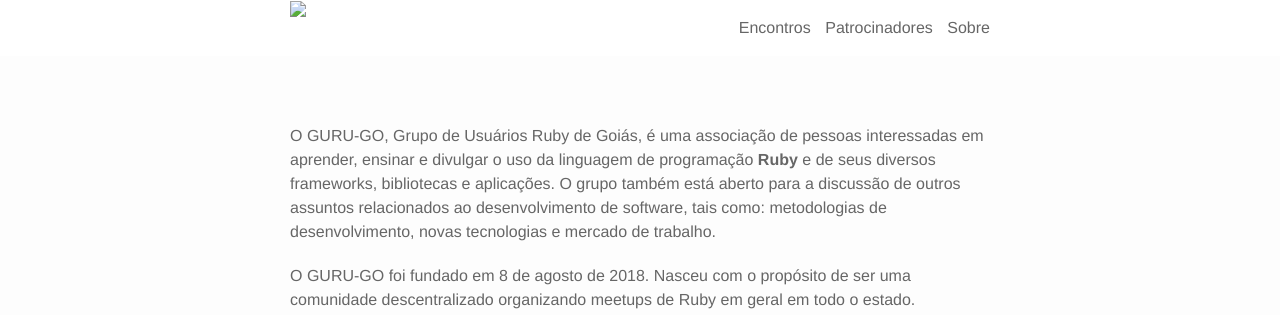
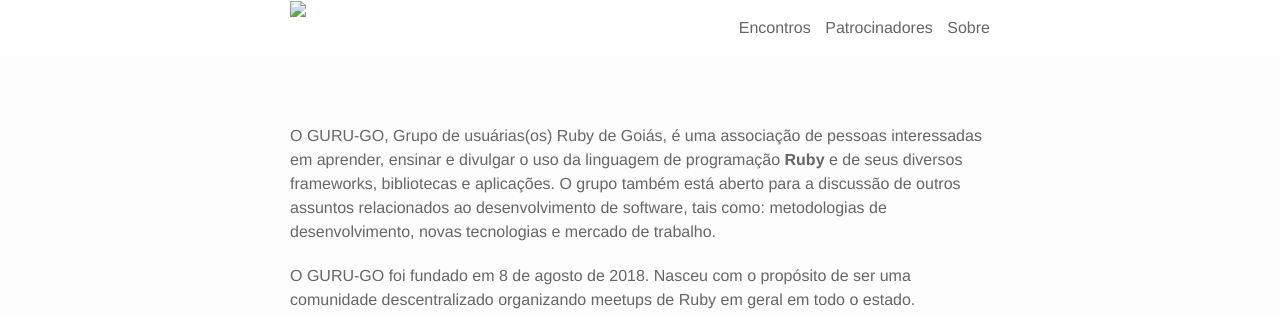
Before and after one commit to rubygoias/guru-goias.github.io, a Jekyll site: the page built from index.html, in a window 1280 px wide and 900 px high. Shown: the top 315 px of the window. Built offline with Jekyll 4.4.1, drawn with Linux system fonts in a browser that asks for light colours; nearby versions of some CDN libraries; the list of posts is cut into pages by our own code.

Commit message:
Update index.html

```diff
--- a/index.html
+++ b/index.html
@@ -4,7 +4,7 @@
 
 <br/>
 <p>
-	O GURU-GO, Grupo de Usuários Ruby de Goiás, é uma associação de pessoas interessadas em aprender,
+	O GURU-GO, Grupo de usuárias(os) Ruby de Goiás, é uma associação de pessoas interessadas em aprender,
 	ensinar e divulgar o uso da linguagem de programação <a href="https://www.ruby-lang.org/pt/" target="_blank"> <b>Ruby</b></a> e de seus diversos frameworks, bibliotecas e aplicações.
 	O grupo também está aberto para a discussão de outros assuntos relacionados ao desenvolvimento de software, tais como:
 	metodologias de desenvolvimento, novas tecnologias e mercado de trabalho.
```
